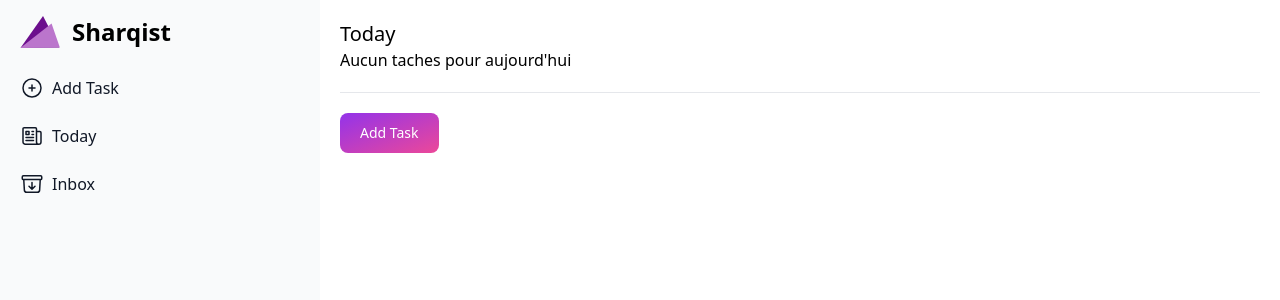
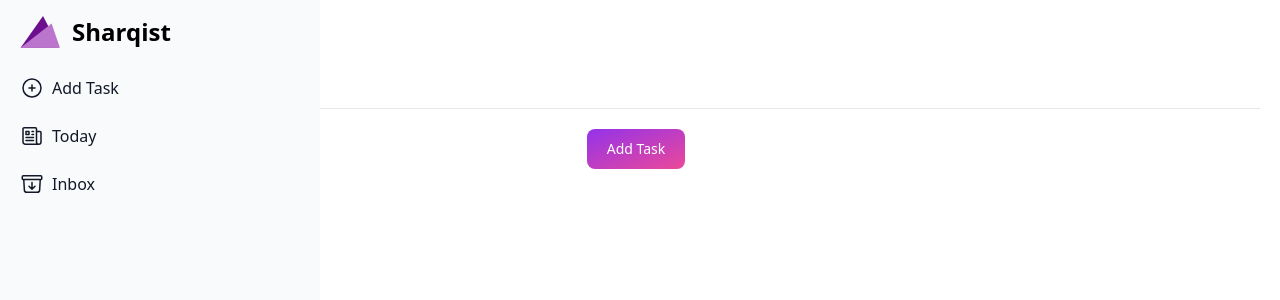
Before and after one commit to Sharqiewicz/Sharqist, a React (Vite) app: page / in a window 1280 px wide. Shown: the top 300 px of the page. Built offline with nearby package versions, Linux system fonts and the light colour scheme.

Commit message:
make Task fullscreen width on small screen

```diff
--- a/src/components/Task/Task.tsx
+++ b/src/components/Task/Task.tsx
@@ -10,7 +10,7 @@
   }`
 
   return (
-    <div className='max-w-sm p-6 bg-white border border-gray-200 rounded-lg shadow dark:bg-gray-800 dark:border-gray-700'>
+    <div className='p-6 bg-white border border-gray-200 rounded-lg shadow dark:bg-gray-800 dark:border-gray-700 w-full mb-3'>
       <h1 className='mb-2 text-2xl font-semibold tracking-tight text-gray-900 dark:text-white'>
         {name}
       </h1>
--- a/src/templates/MainTemplate.tsx
+++ b/src/templates/MainTemplate.tsx
@@ -12,11 +12,11 @@
       <Navbar />
       <div className='h-16 sm:h-0'></div>
       <div className='container flex flex-row'>
-        <div className='md:basis-1/4'>
+        <div className=''>
           <Sidebar />
         </div>
 
-        <main className='md:basis-3/4 p-5'>{children}</main>
+        <main className='w-full p-5'>{children}</main>
       </div>
     </>
   )
--- a/src/views/InboxView/InboxView.tsx
+++ b/src/views/InboxView/InboxView.tsx
@@ -25,13 +25,14 @@
 
   return (
     <>
-      <h1 className='text-xl'>Today</h1>
+      <h1 className='text-2xl font-bold mb-3 text-gray-700'>Inbox</h1>
       <div className='row'></div>
 
       {renderTasks()}
 
       <hr className='my-5' />
 
+      <div className='w-full flex justify-center'>
         <button
           onClick={() => openModal(MODALS.ADD_TASK_MODAL)}
           type='button'
@@ -39,6 +40,7 @@
         >
           Add Task
         </button>
+      </div>
     </>
   )
 }
```
Lines whose indentation alone changed are shown as unchanged.
